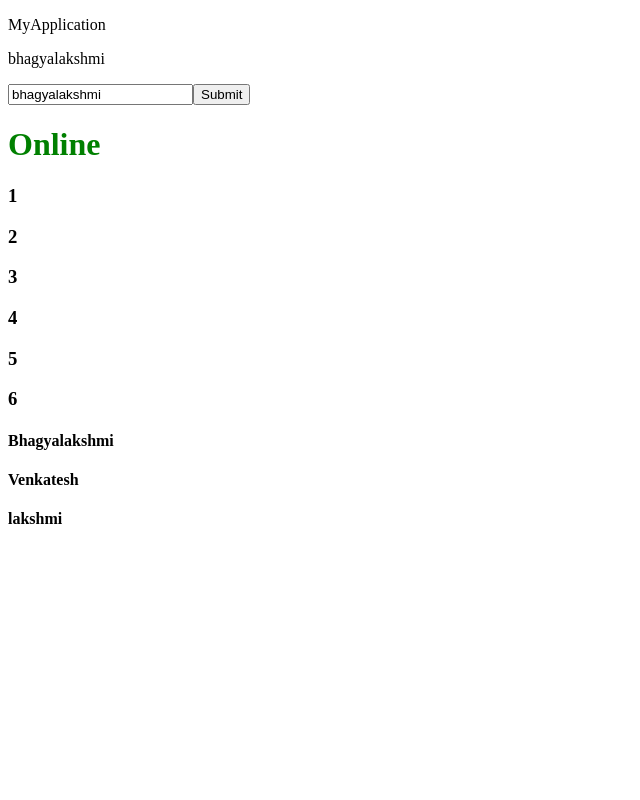
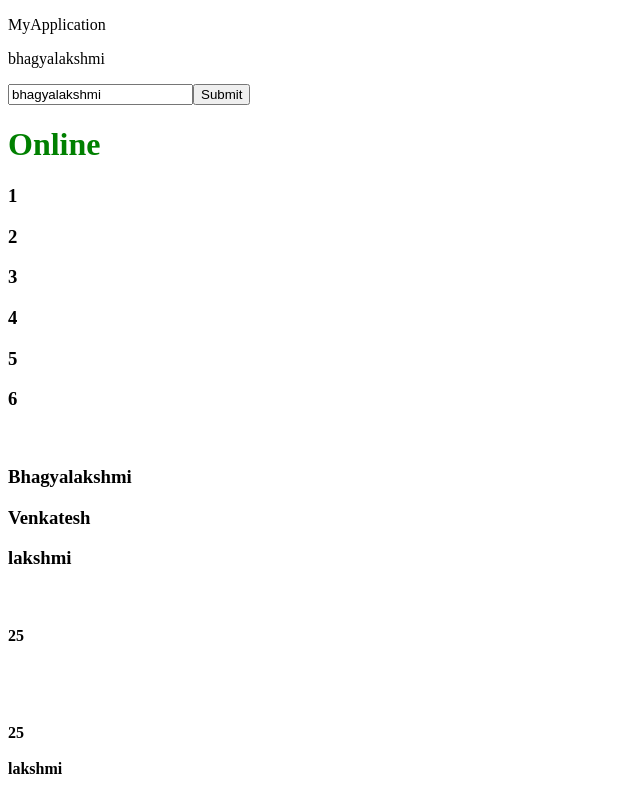
Before and after one commit to Bhagyalakshmiinala/AngularProject, an Angular app in the folder MyApplication/: page / in a window 1280 px wide. Shown: the whole page, without its empty margins (0-640 px from the left). Built offline with nearby package versions, Linux system fonts and the light colour scheme.

Commit message:
Implementation of ngIf

```diff
--- a/MyApplication/src/app/app.component.html
+++ b/MyApplication/src/app/app.component.html
@@ -8,7 +8,18 @@
 <h3 *ngFor="let item of arrlist">
 {{item}}
 </h3>
+<br>
 
+<h3 *ngFor="let value of arrvalue">
+  {{value.name}}
+  </h3>
+  <br>
 <h4 *ngFor="let value of arrvalue">
-{{value.name}}
+<div *ngIf="value.age === 25 ">
+  {{value.age}}
+</div>
+<br>
+<div *ngIf="value.name === 'lakshmi' ">
+  {{value.name}}
+</div>
 </h4>
```
